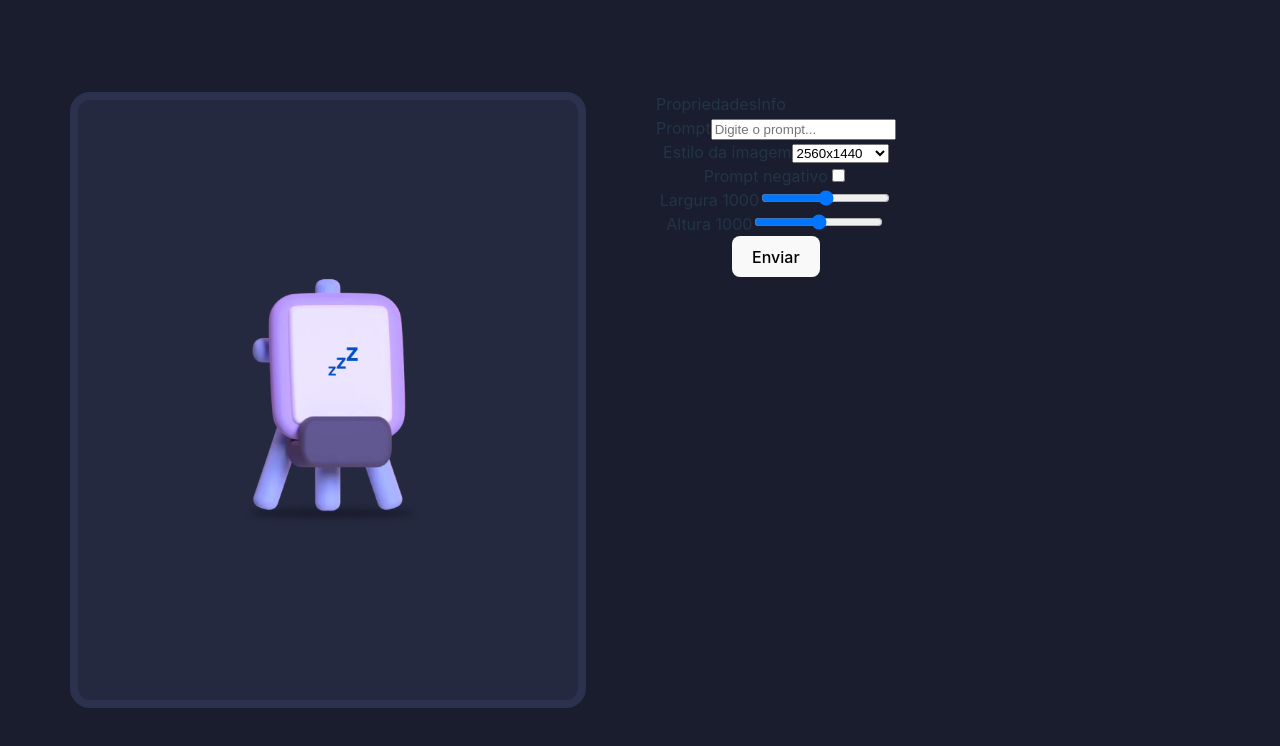
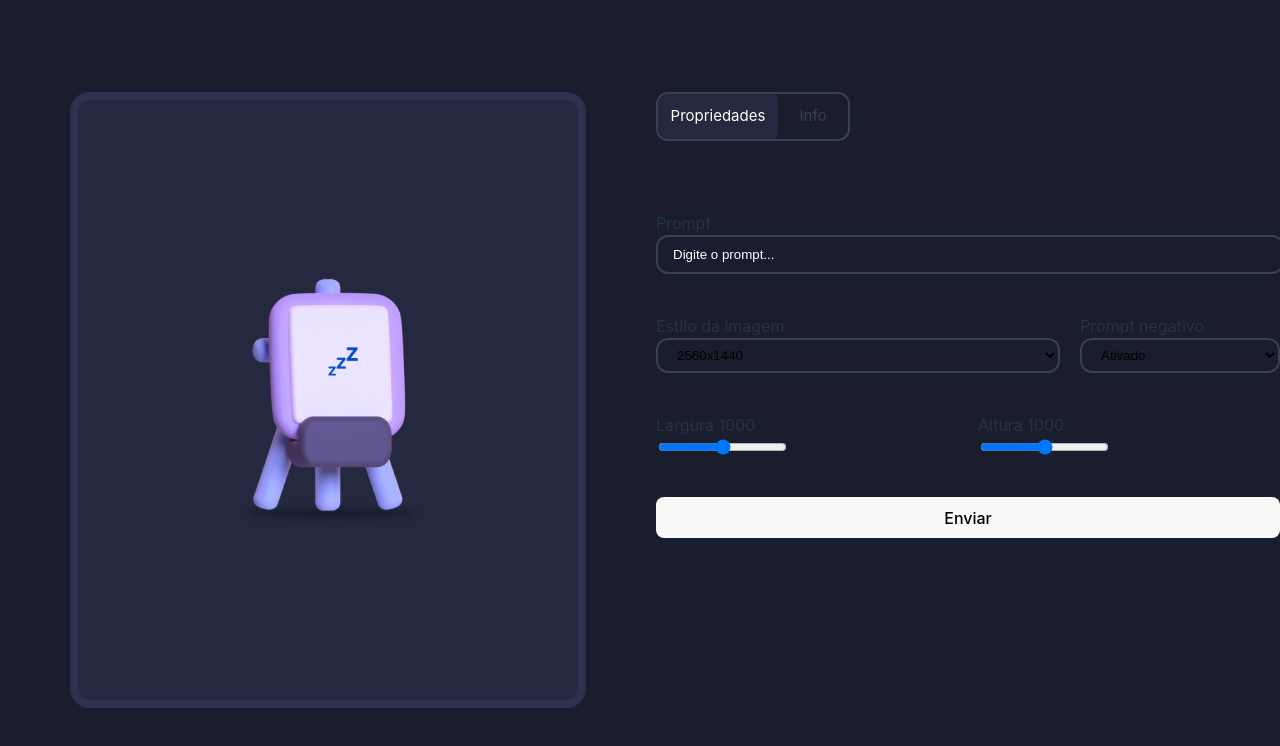
Before and after one commit to willyanmiranda/dalle-api-project, a React (Vite) app: page / in a window 1280 px wide. Shown: the top 746 px of the page. Built offline with nearby package versions, Linux system fonts and the light colour scheme.

Commit message:
add prompt styles

```diff
--- a/src/components/prompt/Prompt.css
+++ b/src/components/prompt/Prompt.css
@@ -3,4 +3,5 @@
     flex-direction: column;
     width: 100%;
     align-items: flex-start;
+    gap: 70px;
 }
--- a/src/components/prompt/form/Form.css
+++ b/src/components/prompt/form/Form.css
@@ -0,0 +1,48 @@
+form {
+    display: flex;
+    flex-direction: column;
+    gap: 40px;
+    width: 100%;
+}
+
+.input-content {
+    display: flex;
+    flex-direction: column;
+    align-items: flex-start;
+    width: 100%;
+}
+
+.input-content input[type="text"] {
+    border: 2px solid #374151;
+    background-color: #1A1D2D;
+    border-radius: 12px;
+    height: 35px;
+    width: 100%;
+    padding: 0;
+
+    &::placeholder {
+        color: #fff;
+        padding-left: 15px;
+    }
+}
+
+.input-content select {
+    border: 2px solid #374151;
+    background-color: #1A1D2D;
+    border-radius: 12px;
+    height: 35px;
+    width: 100%;
+    padding-left: 15px;
+
+    &::placeholder {
+        color: #fff;
+    }
+}
+
+
+
+.input-container {
+    display: flex;
+    align-items: center;
+    gap: 20px;
+}
--- a/src/components/prompt/form/Form.jsx
+++ b/src/components/prompt/form/Form.jsx
@@ -1,17 +1,18 @@
 import React from 'react'
 import InputRange from './input-range/InputRange'
 import Button from './button/Button'
+import './Form.css'
 
 const Form = () => {
   return (
     <form action="">
-        <div>
+        <div className='input-content'>
             <label htmlFor="prompt">Prompt</label>
             <input type="text" name="prompt" id="prompt" placeholder='Digite o prompt...' />
         </div>
 
-        <div>
-            <div>
+        <div className='input-container'>
+            <div className='input-content'>
                 <label htmlFor="imageStyle">Estilo da imagem</label>
                 <select name="imageStyle" id="imageStyle">
                     <option value="1">2560x1440</option>
@@ -23,13 +24,16 @@ const Form = () => {
                 </select>
             </div>
 
-            <div>
+            <div className='input-content' style={{ maxWidth: '200px'}}>
                 <label htmlFor="promptNegative">Prompt negativo</label>
-                <input type="checkbox" name="promptNegative" id="promptNegative" />
+                <select name="promptNegative" id="promptNegative">
+                    <option value="true">Ativado</option>
+                    <option value="false">Desativado</option>
+                </select>
             </div>
         </div>
 
-        <div>
+        <div className='input-container'>
             <InputRange name="promptWidth" label="Largura"/>
             <InputRange name="promptHeight" label="Altura"/>
         </div>
--- a/src/components/prompt/form/input-range/InputRange.jsx
+++ b/src/components/prompt/form/input-range/InputRange.jsx
@@ -2,7 +2,7 @@ import React from 'react'
 
 const InputRange = props => {
   return (
-    <div>
+    <div className='input-content'>
         <label htmlFor={props.name}>{props.label} <span>1000</span></label>
         <input type="range" id={props.name}/>
     </div>
--- a/src/components/prompt/header/Header.css
+++ b/src/components/prompt/header/Header.css
@@ -0,0 +1,34 @@
+.prompt-header {
+    width: 100%;
+    height: 45px;
+    max-width: 190px;
+    border: 2px solid #374151;
+    border-radius: 12px;
+    display: flex;
+    align-items: center;
+}
+
+.prompt-header span {
+    display: flex;
+    align-items: center;
+    justify-content: center;
+    width: 100%;
+    height: 100%;
+    color: #374151;
+    font-size: 15px;
+}
+
+.prompt-header span.active {
+    color: white;
+    background-color: #242940;
+}
+
+.prompt-properties {
+    max-width: 120px;
+    border-radius: 12px 5px 5px 12px;
+}
+
+.prompt-info {
+    max-width: 70px;
+    border-radius: 5px 12px 12px 5px;
+}
--- a/src/components/prompt/header/Header.jsx
+++ b/src/components/prompt/header/Header.jsx
@@ -4,10 +4,8 @@ import './Header.css'
 const Header = () => {
   return (
     <div className='prompt-header'>
-        <div>
-            <span>Propriedades</span>
-            <span>Info</span>
-        </div>
+       <span className='prompt-properties active'>Propriedades</span>
+       <span className='prompt-info'>Info</span>
     </div>
   )
 }
```
